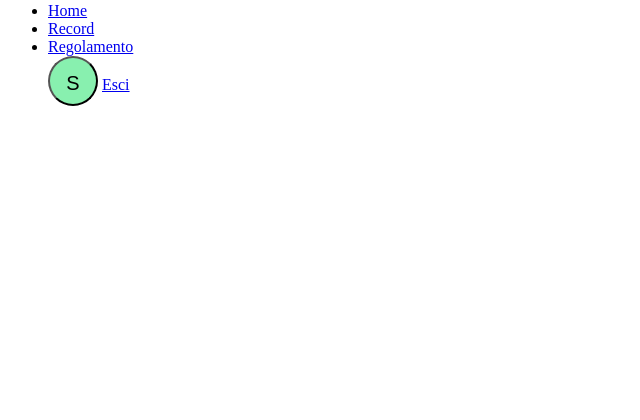
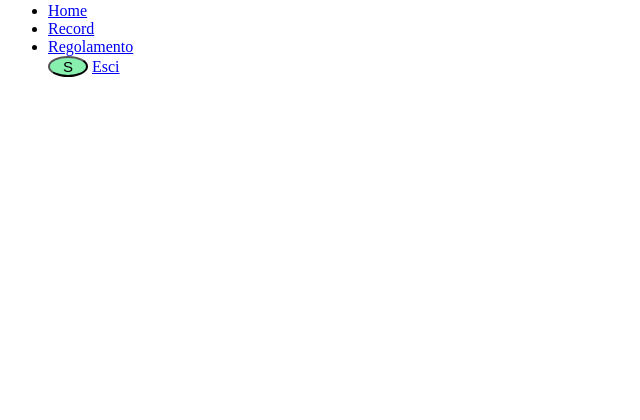
Before and after one commit to Flavio0410/Earth-Defenders, a PHP site: page /navbarlogin.php in a window 1280 px wide. Shown: the part 130-550 px from the top of the page, without its empty margins (0-640 px from the left). Run offline with PHP 8.4, Linux system fonts and the light colour scheme; the visitor is signed in with stand-in values (Sample User, id 1).

Commit message:
fix button user in navbar

```diff
--- a/src/php/navbarlogin.php
+++ b/src/php/navbarlogin.php
@@ -42,17 +42,15 @@
                 <!-- CSS inline per il bottone circolare -->
                 <style>
                 .btn-circle {
-                width: 50px;
-                height: 50px;
+                width: auto;
+                height: auto;
+                min-width: 40px;
                 border-radius: 50%;
-                font-size: 20px;
+                font-size: 15px;
                 text-align: center;
                 padding: 0;
                 }
 
-                .btn-circle span {
-                line-height: 50px;
-                }
                 </style>
 
                 <!-- Crea il bottone circolare -->
```
